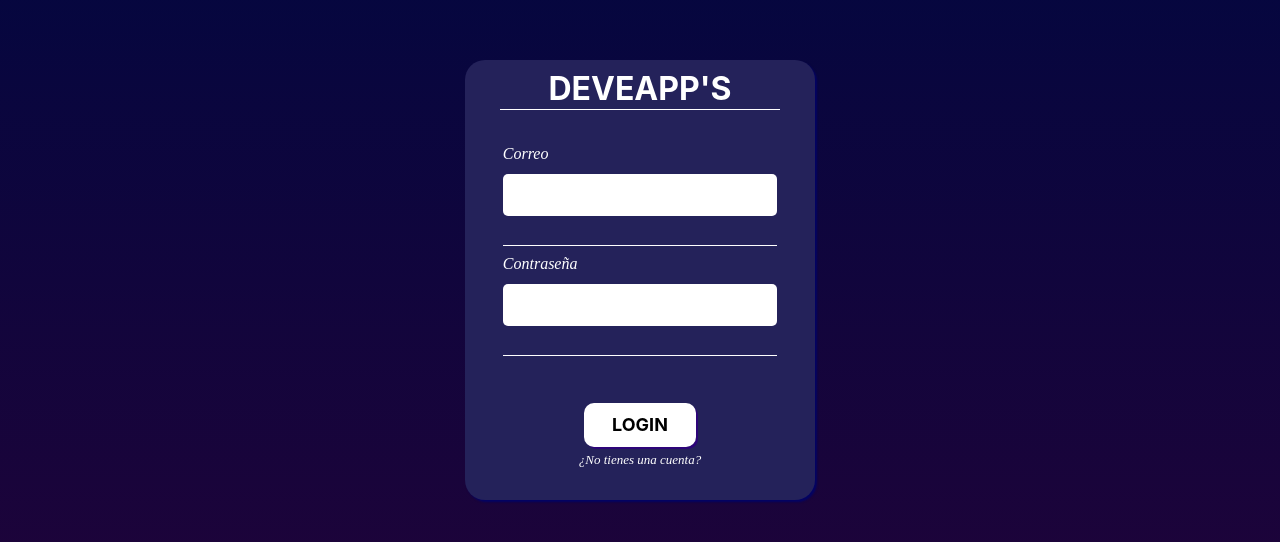
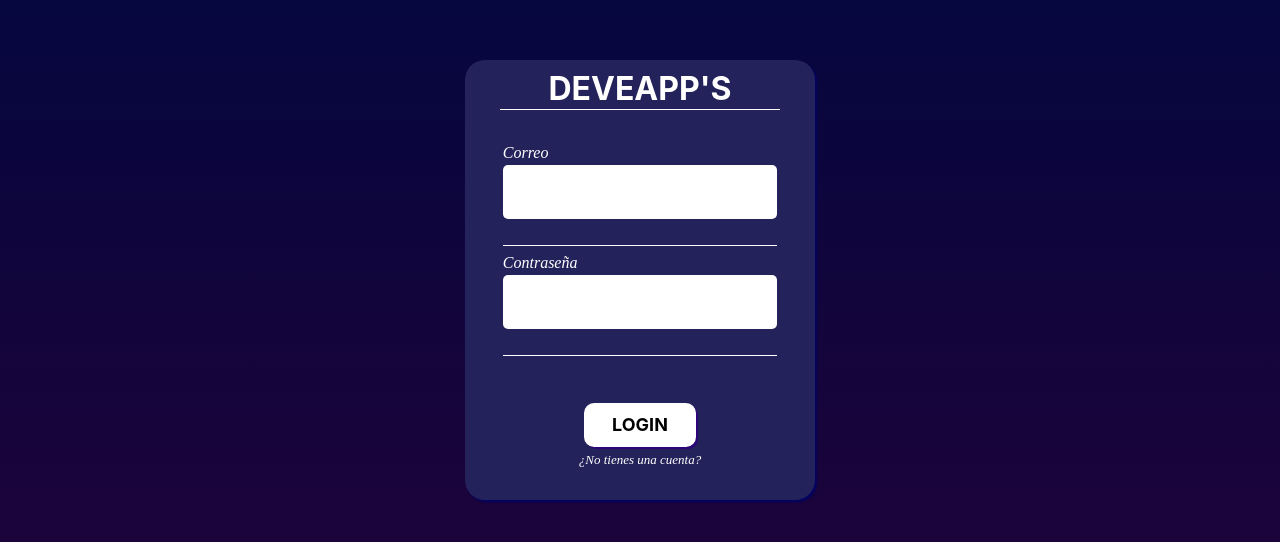
Before and after one commit to Alexcastr/deveApps, a React (Create React App) app: page / in a window 1280 px wide. Shown: the part 120-662 px from the top of the page. Built offline with nearby package versions, Linux system fonts and the light colour scheme.

Commit message:
Organizar código de la pagina login

```diff
--- a/src/Styles/App.css
+++ b/src/Styles/App.css
@@ -59,13 +59,16 @@
   flex-direction: column;
 }
 
-.field{
-  height: 40%;
+.dataSection > label {
   display: flex;
+  flex-direction: column;
+  justify-content: left;
+  height: 75%;
 }
 
-.entry {
-  flex-grow: 1;
+.field{
+  height: 80%;
+  display: flex;
   border: 0px;
   border-radius: 5px;
 }
@@ -102,7 +105,7 @@
   transform: scale(1.09);
 }
 
-.entry:focus {
+.field:focus {
   border-color: black;
   box-shadow: 1px 1px rgba(1, 2, 12, 0.7);
 }
--- a/src/pages/Login.jsx
+++ b/src/pages/Login.jsx
@@ -10,37 +10,26 @@ const Login = () => {
             <h1 className="formTittle">DEVEAPP'S</h1>
             <div className="formField">
               <div className="dataSection">
-                <div>
                 <label for="correo">
                   <span className="label">Correo</span>
-                  </label>
-                </div>
-                <div className="field">
                   <input
                     name="correo"
                     type="email"
                     required
-                    className="entry"
+                    className="field"
                   />
+                </label>
               </div>
-               </div>
-
               <div className="dataSection">
-                <div>
                 <label for="contraseña">
                   <span className="label">Contraseña</span>
+                  <input type="password" name="contraseña" required className="field" />
                 </label>
-                </div>
-                <div className="field">
-                  <input type="password" required className="entry" />
-                </div>
               </div>
             </div>
             <div className="buttonField">
               <Link to="/goto" className="loginButton">
-              <button type="submit">
-                LOGIN
-              </button>
+                <button type="submit">LOGIN</button>
               </Link>
               <span className="label newAccount">¿No tienes una cuenta?</span>
             </div>
```
Lines whose indentation alone changed are shown as unchanged.
